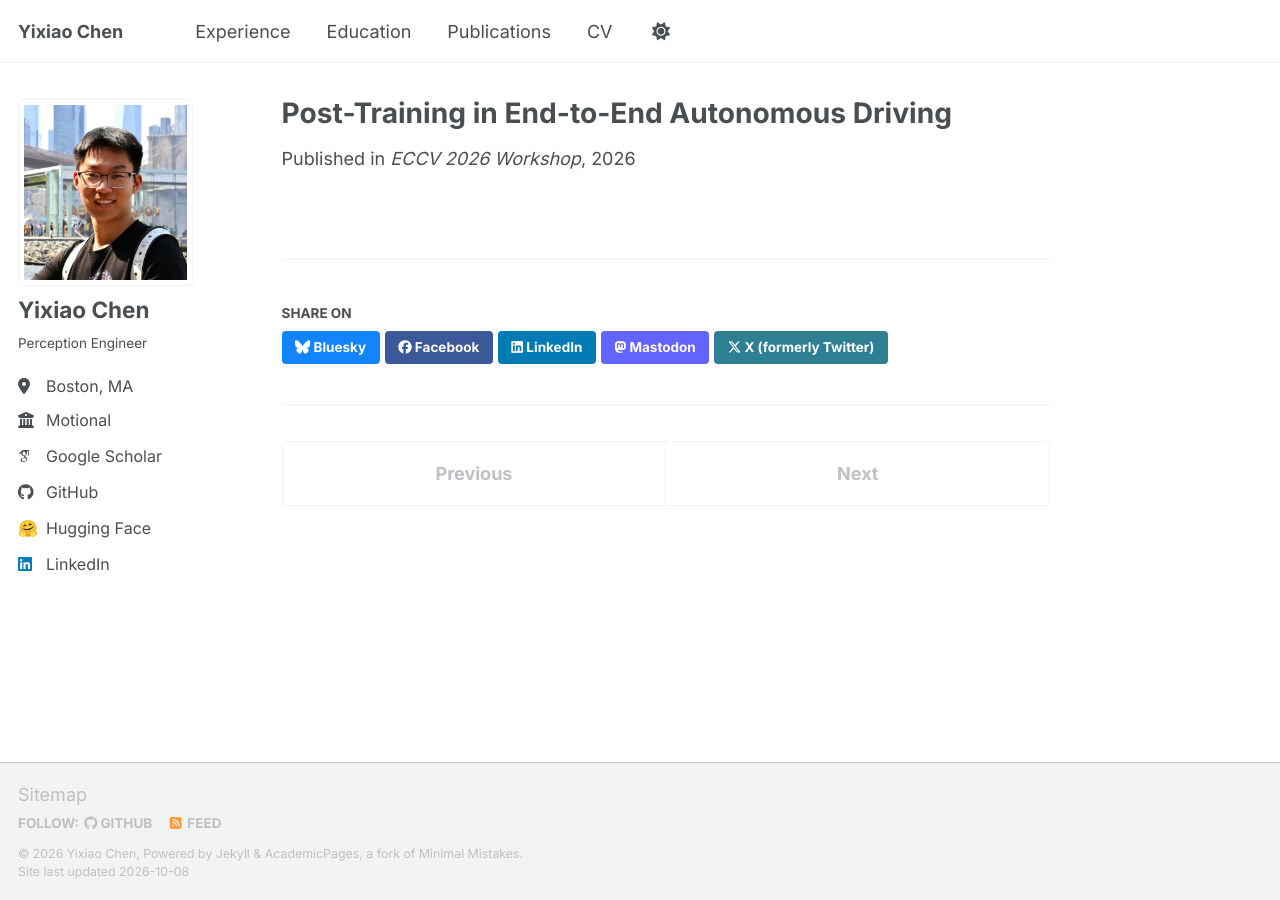
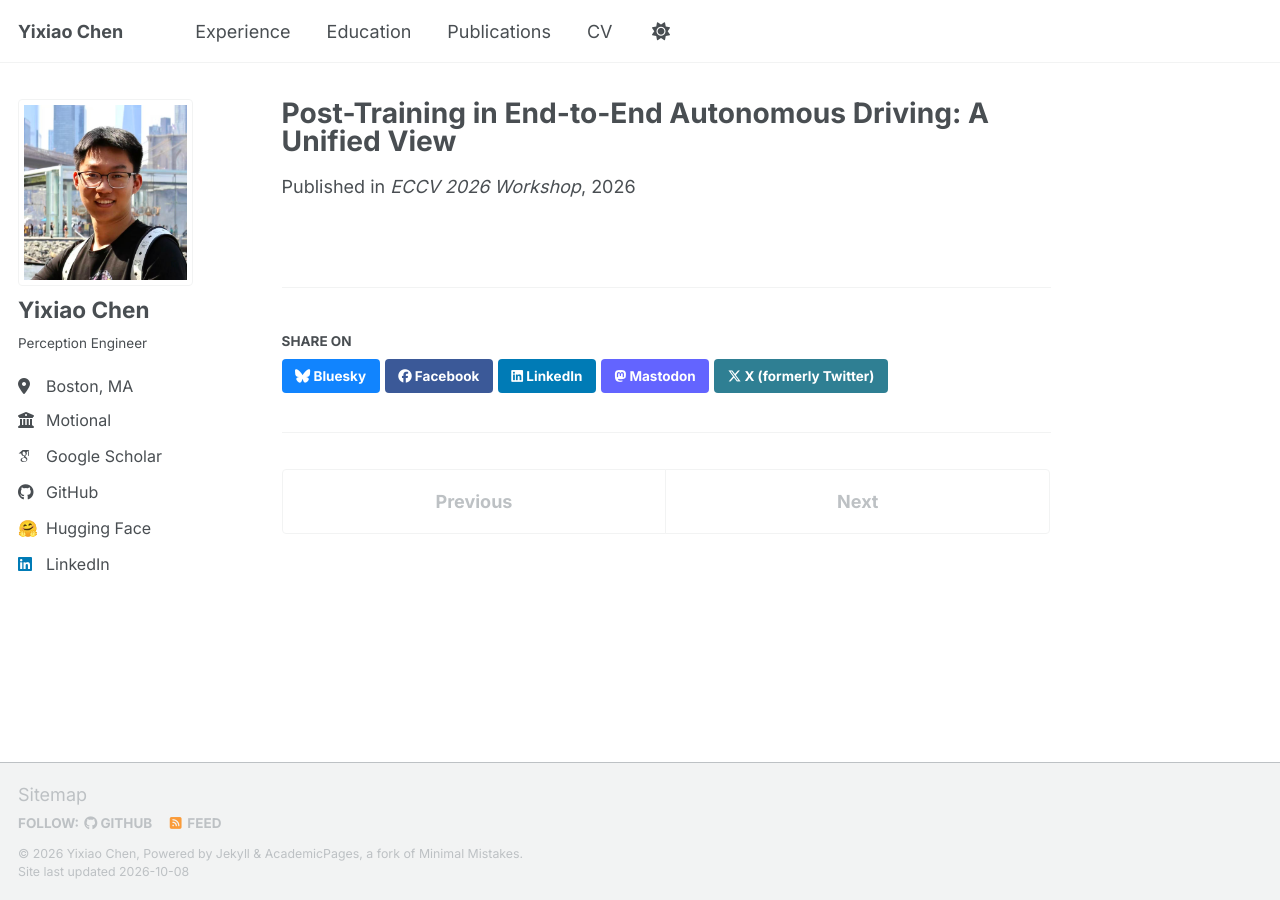
Before and after one commit to Bobchenyx/Bobchenyx.github.io, a Jekyll site: the page built from _publications/2026-09-08-eccvw2026-post-training-e2e-ad.md, in a window 1280 px wide. Built offline with Jekyll 4.4.1, drawn with Linux system fonts in a browser that asks for light colours; some web fonts are replaced; a script bundle is joined from its source files by our own code; library files that are not in the unit come from our copies.

Commit message:
Post-Training paper: full title and DriveX Best Paper Award line
- Use the full title "...: A Unified View" on the homepage and CV
- Add an `award` front-matter field rendered as a red line under authors
- Name the workshop (ECCV 2026 DriveX Workshop) in the award and CV

Assisted by Claude Code
Claude-Session: https://claude.ai/code/session_016DzPjozeXxSjMfbAHR3fjZ

```diff
--- a/_publications/2026-09-08-eccvw2026-post-training-e2e-ad.md
+++ b/_publications/2026-09-08-eccvw2026-post-training-e2e-ad.md
@@ -1,11 +1,11 @@
 ---
-title: "Post-Training in End-to-End Autonomous Driving"
+title: "Post-Training in End-to-End Autonomous Driving: A Unified View"
 collection: publications
 category: conferences
 permalink: /publication/2026-09-08-eccvw2026-post-training-e2e-ad
 date: 2026-09-08
 venue: 'ECCV 2026 Workshop'
-description: '🏆 Best Paper Award'
+award: '🏆 Best Paper Award, ECCV 2026 DriveX Workshop'
 authors: 'Ruining Yang<sup>*</sup>, Muxing Wang<sup>*</sup>, <u>Yixiao Chen</u>, Tongfei Guo, Yi Xu, Can Cui, Zichong Yang, Yitian Zhang, Ziran Wang, Yun Fu, Lili Su'
 paperurl: 'https://arxiv.org/abs/2607.08072'
 teaser: 'papers/post-training-e2e-ad.png'
```
Also changed, not shown: _pages/about.md (+9 -0 lines), 1 other file.
